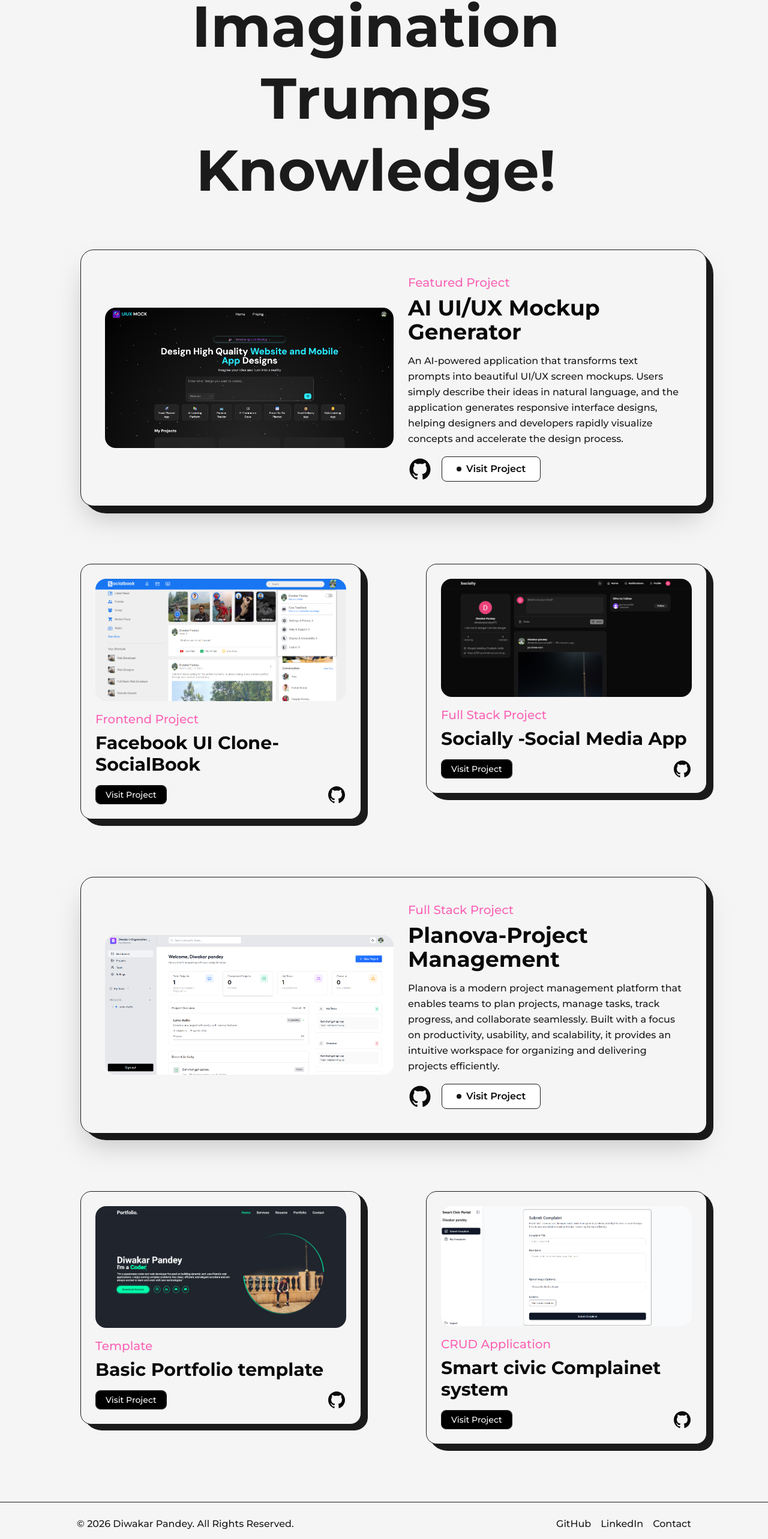
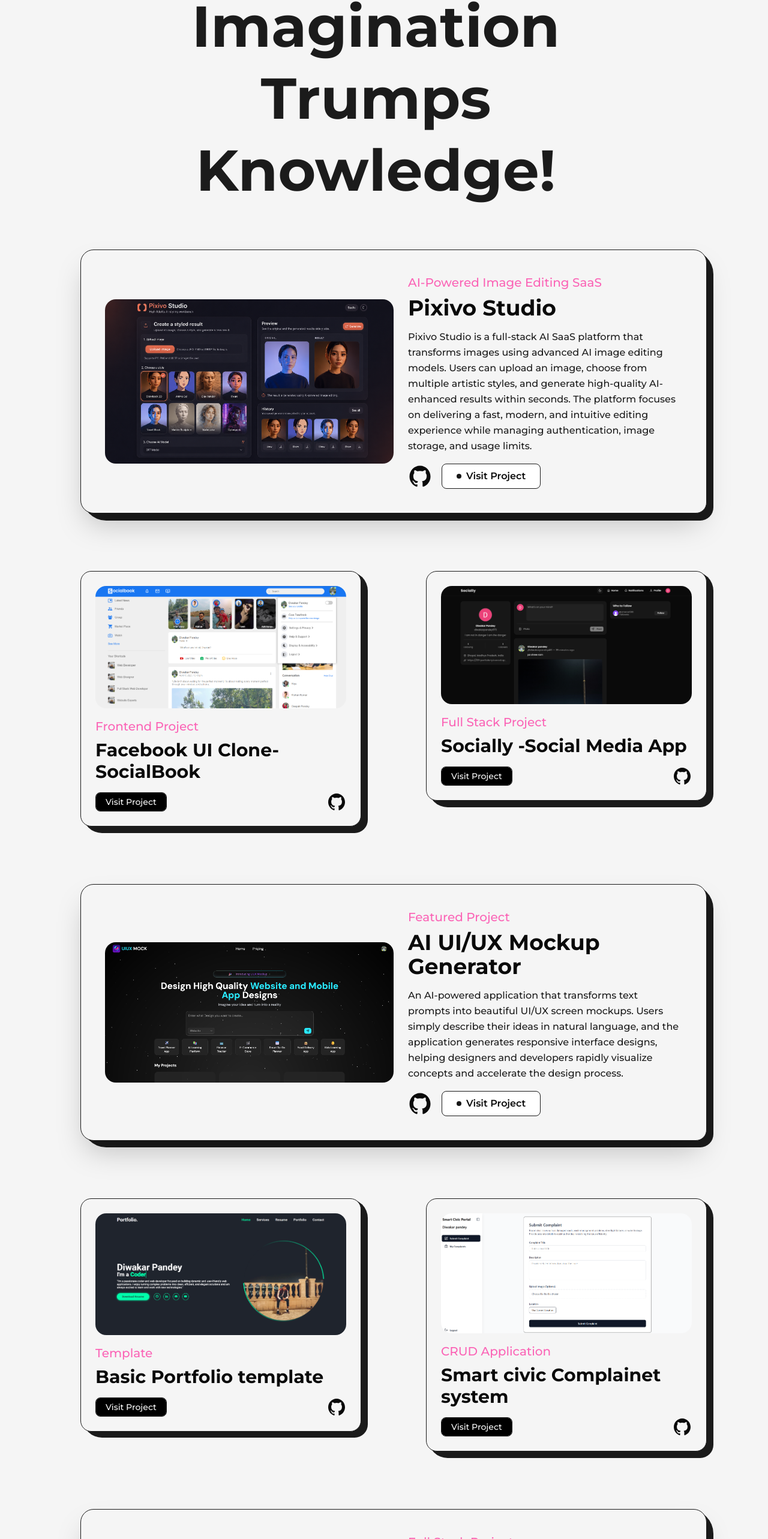
Before and after one commit to diwakar-13/diwakar_personal_portfolio, a Next.js app: page /projects in a window 1280 px wide. Shown: the part 176-2742 px from the top of the page at 60% size. Built offline with nearby package versions, Linux system fonts and the light colour scheme.

Commit message:
feat: update FeaturedProject details and add new project image for Pixivo Studio

```diff
--- a/src/app/(routes)/projects/page.jsx
+++ b/src/app/(routes)/projects/page.jsx
@@ -62,7 +62,11 @@ const FeaturedProject = ({ type, title, summary, image, link, github }) => {
         <span className="text-pink-400 dark:text-primaryDark font-medium text-base sm:text-xl">
           {type}
         </span>
-        <Link href={link} target="_blank" className="hover:underline underline-offset-2">
+        <Link
+          href={link}
+          target="_blank"
+          className="hover:underline underline-offset-2"
+        >
           <h2 className="my-2 w-full text-left text-2xl sm:text-4xl font-bold break-words">
             {title}
           </h2>
@@ -120,7 +124,11 @@ const Project = ({ title, type, image, link, github }) => {
         <span className="text-pink-400 dark:text-primaryDark font-medium text-sm sm:text-xl">
           {type}
         </span>
-        <Link href={link} target="_blank" className="hover:underline underline-offset-2">
+        <Link
+          href={link}
+          target="_blank"
+          className="hover:underline underline-offset-2"
+        >
           <h2 className="my-2 w-full text-left text-xl sm:text-3xl font-bold break-words">
             {title}
           </h2>
@@ -131,8 +139,9 @@ const Project = ({ title, type, image, link, github }) => {
             target="_blank"
             className="underline text-base sm:text-lg font-semibold"
           >
-            <Button className="active:scale-95 rounded-md cursor-pointer bg-black border-1  dark:border-light/40 border-dark dark:text-light hover:bg-light hover:text-dark dark:hover:bg-dark px-4 hover:-translate-y-1 ease-in duration-200">Visit Project</Button>
-
+            <Button className="active:scale-95 rounded-md cursor-pointer bg-black border-1  dark:border-light/40 border-dark dark:text-light hover:bg-light hover:text-dark dark:hover:bg-dark px-4 hover:-translate-y-1 ease-in duration-200">
+              Visit Project
+            </Button>
           </Link>
           <Link href={github} className="w-7 sm:w-8" target="_blank">
             <GithubIcon className="hover:scale-125 ease-in duration-200 active:scale-95" />
@@ -155,12 +164,12 @@ const page = () => {
       <div className="grid grid-cols-12 gap-8 sm:gap-16 lg:gap-16 xl:gap-24 gap-y-16 sm:gap-y-32 max-w-[1400px] mx-auto w-full">
         <div className="col-span-12">
           <FeaturedProject
-            title="AI UI/UX Mockup Generator"
-            summary="An AI-powered application that transforms text prompts into beautiful UI/UX screen mockups. Users simply describe their ideas in natural language, and the application generates responsive interface designs, helping designers and developers rapidly visualize concepts and accelerate the design process."
-            type="Featured Project"
-            image="/uiuxMockup.png"
-            link="https://ui-ux-mockup.vercel.app/"
-            github="https://github.com/diwakar-13/UI-UX-Mockup"
+            title="Pixivo Studio"
+            summary="Pixivo Studio is a full-stack AI SaaS platform that transforms images using advanced AI image editing models. Users can upload an image, choose from multiple artistic styles, and generate high-quality AI-enhanced results within seconds. The platform focuses on delivering a fast, modern, and intuitive editing experience while managing authentication, image storage, and usage limits."
+            type="AI-Powered Image Editing SaaS"
+            image="/pixivo_studio.png"
+            link="https://pixivo-studio.vercel.app/"
+            github="https://github.com/diwakar-13/Pixivo-Studio"
           />
         </div>
 
@@ -178,22 +187,21 @@ const page = () => {
             title="Socially -Social Media App"
             type="Full Stack Project"
             image="/socially.png"
-             link="https://socially-seven-delta.vercel.app/"
+            link="https://socially-seven-delta.vercel.app/"
             github="https://github.com/diwakar-13/socially"
           />
         </div>
 
         <div className="col-span-12">
           <FeaturedProject
-            title="Planova-Project Management"
-            summary="Planova is a modern project management platform that enables teams to plan projects, manage tasks, track progress, and collaborate seamlessly. Built with a focus on productivity, usability, and scalability, it provides an intuitive workspace for organizing and delivering projects efficiently."
-            type="Full Stack Project"
-            image="/planova.png"
-            link="https://planova-project-management-ggk9.vercel.app/"
-            github="https://github.com/diwakar-13/Planova-project-management-"
+            title="AI UI/UX Mockup Generator"
+            summary="An AI-powered application that transforms text prompts into beautiful UI/UX screen mockups. Users simply describe their ideas in natural language, and the application generates responsive interface designs, helping designers and developers rapidly visualize concepts and accelerate the design process."
+            type="Featured Project"
+            image="/uiuxMockup.png"
+            link="https://ui-ux-mockup.vercel.app/"
+            github="https://github.com/diwakar-13/UI-UX-Mockup"
           />
         </div>
-
         <div className="col-span-12 lg:col-span-6">
           <Project
             title="Basic Portfolio template"
@@ -212,7 +220,16 @@ const page = () => {
             github="https://civic-complainet.vercel.app/"
           />
         </div>
-
+        <div className="col-span-12">
+          <FeaturedProject
+            title="Planova-Project Management"
+            summary="Planova is a modern project management platform that enables teams to plan projects, manage tasks, track progress, and collaborate seamlessly. Built with a focus on productivity, usability, and scalability, it provides an intuitive workspace for organizing and delivering projects efficiently."
+            type="Full Stack Project"
+            image="/planova.png"
+            link="https://planova-project-management-ggk9.vercel.app/"
+            github="https://github.com/diwakar-13/Planova-project-management-"
+          />
+        </div>
       </div>
     </main>
   );
```
Also changed, not shown: public/pixivo_studio.png (added).
